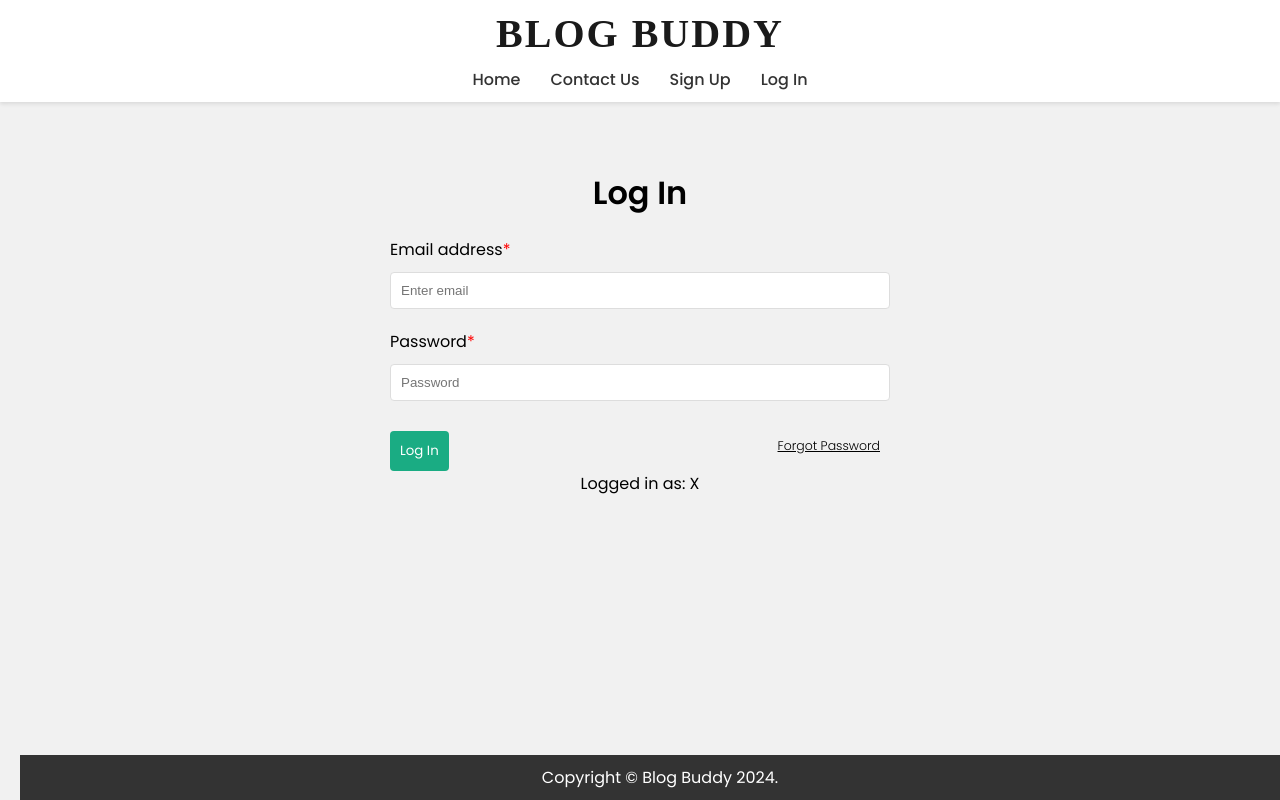
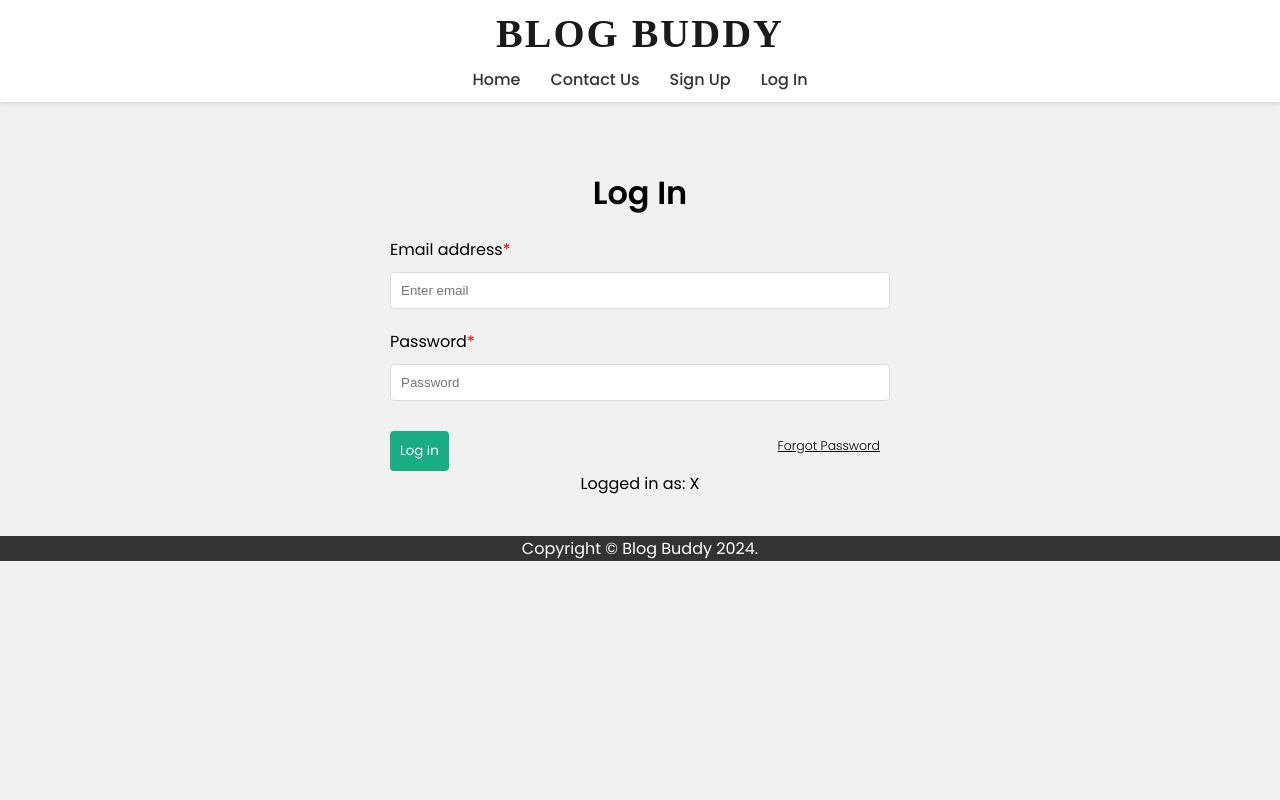
Before and after one commit to Nancy-222/MERN-Blogs, a React (Create React App) app in the folder frontend/: page /login in a window 1280 px wide. Built offline with nearby package versions, Linux system fonts and the light colour scheme.

Commit message:
Fixed footer visual bug

```diff
--- a/frontend/src/App.js
+++ b/frontend/src/App.js
@@ -30,8 +30,9 @@ function App() {
               <Route path="/login" element={<LogIn />} />
               <Route path="/home" element={<PrivateRoute element={<Home />} />} />
             </Routes>
-            <Footer/>
+
           </div>
+          <Footer/>
         </BrowserRouter>
       </AuthProvider>
     </div>
--- a/frontend/src/pages/Footer.css
+++ b/frontend/src/pages/Footer.css
@@ -1,11 +1,11 @@
 .footer {
-    position: fixed;
+    position: relative;
     bottom: 0;
-    width: 100vw;
+    width: 100%;
     background-color: #333;
     color: white;
     text-align: center;
-    padding: 10px 0;
+    padding: 0 0;
   }
 
   .footer-content {
```
